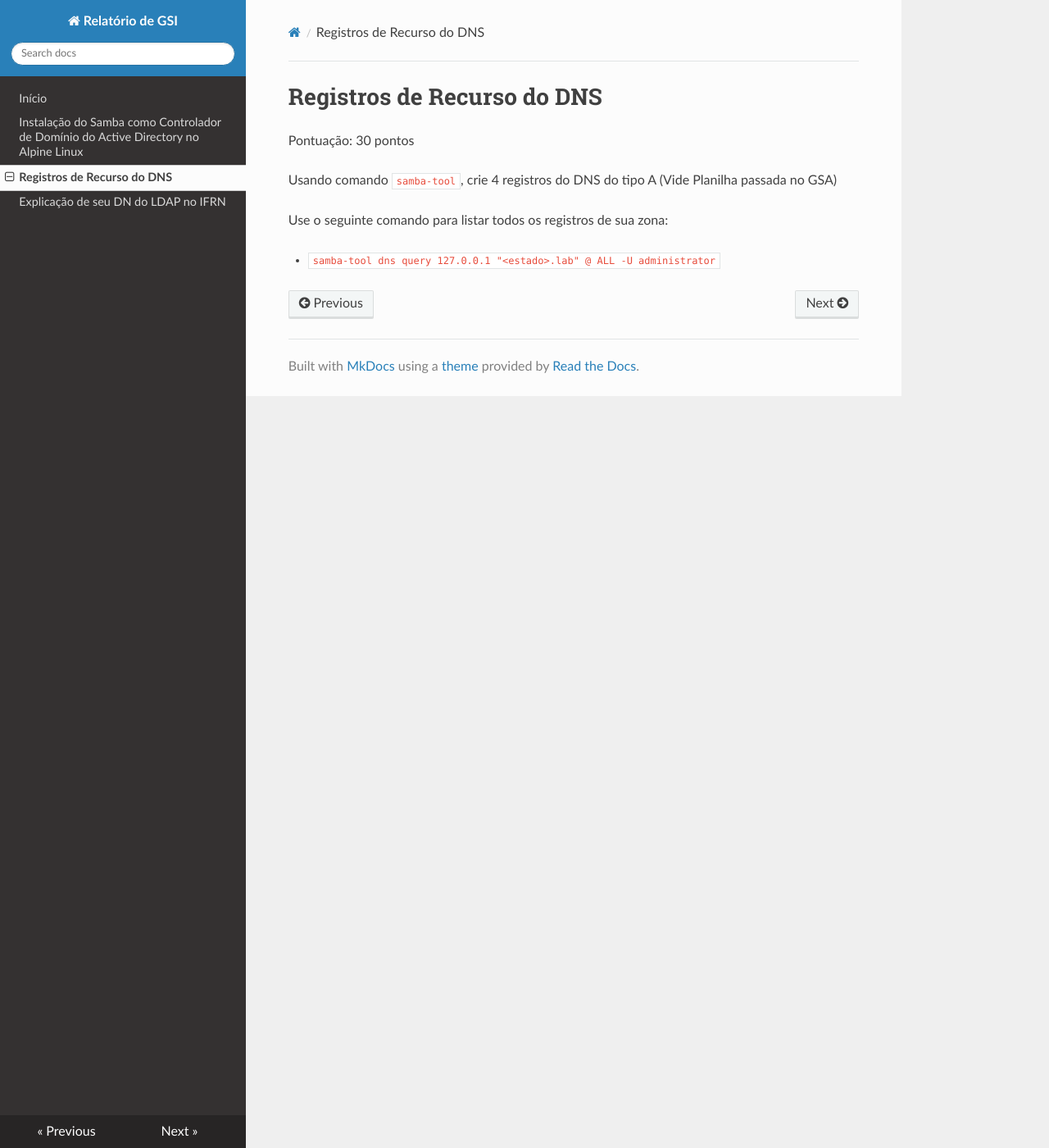
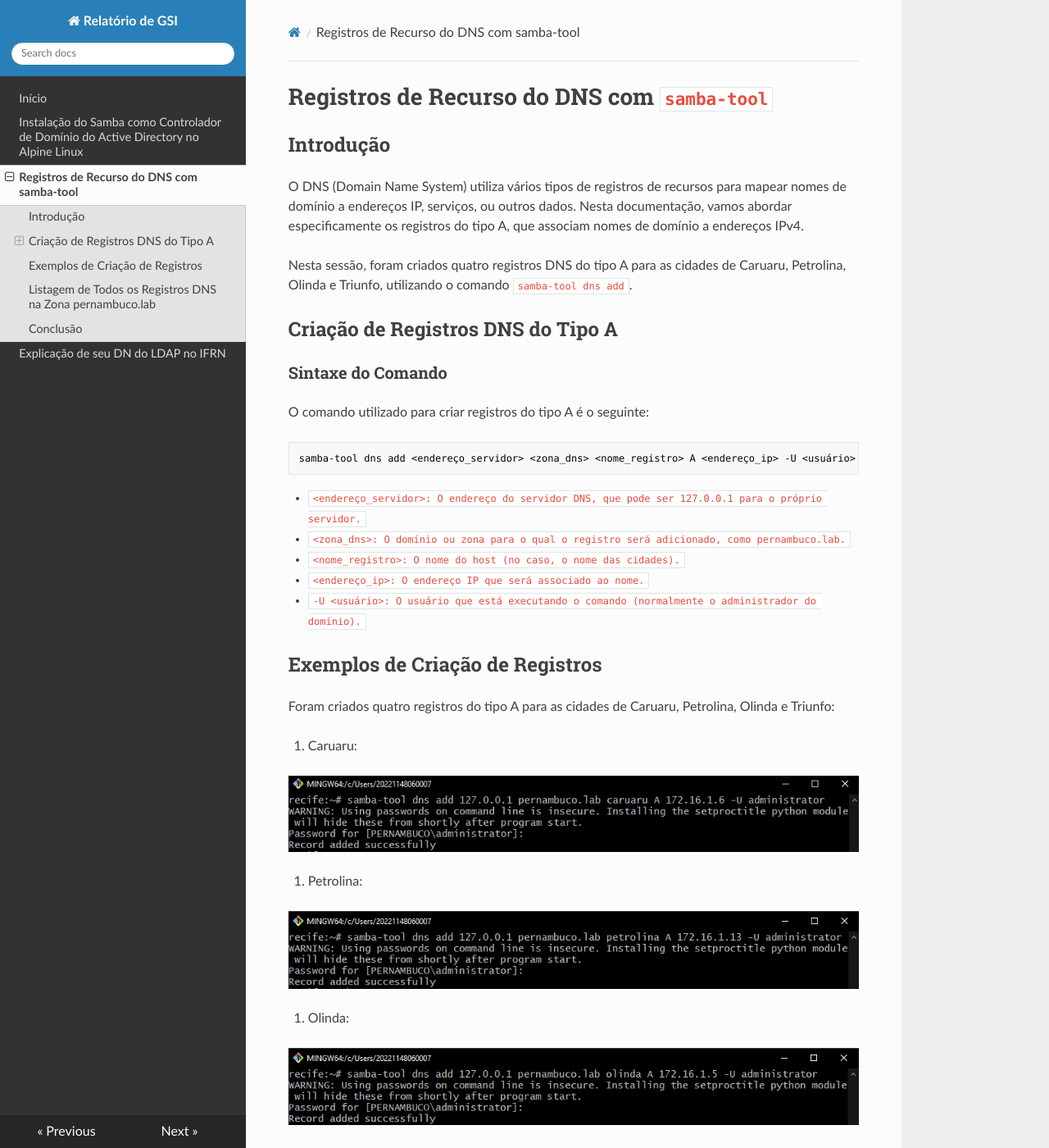
Before and after one commit to iKelvinDev/gsi-rel, an MkDocs documentation site: the page built from docs/dns/registros-a.md, in a window 1280 px wide and 1400 px high. Shown: the whole window at 82% size. Built offline with MkDocs 1.6.1, drawn with Linux system fonts in a browser that asks for light colours; nearby versions of some CDN libraries; some of the changed text lies outside the part shown.

Commit message:
docs: Adicionando guia para criação de registro de recursos do dns com samba

````diff
--- a/docs/dns/registros-a.md
+++ b/docs/dns/registros-a.md
@@ -1,10 +1,62 @@
-# Registros de Recurso do DNS
+# Registros de Recurso do DNS com `samba-tool`
 
-Pontuação: 30 pontos
+## Introdução
 
-Usando comando `samba-tool`, crie 4 registros do DNS do tipo A (Vide Planilha passada no GSA)
+O DNS (Domain Name System) utiliza vários tipos de registros de recursos para mapear nomes de domínio a endereços IP, serviços, ou outros dados. Nesta documentação, vamos abordar especificamente os registros do tipo A, que associam nomes de domínio a endereços IPv4.
 
+Nesta sessão, foram criados quatro registros DNS do tipo A para as cidades de Caruaru, Petrolina, Olinda e Triunfo, utilizando o comando `samba-tool dns add`.
 
-Use o seguinte comando para listar todos os registros de sua zona:
+## Criação de Registros DNS do Tipo A
 
-- `samba-tool dns query 127.0.0.1 "<estado>.lab" @ ALL -U administrator`
+### Sintaxe do Comando
+
+O comando utilizado para criar registros do tipo A é o seguinte:
+
+```ini
+samba-tool dns add <endereço_servidor> <zona_dns> <nome_registro> A <endereço_ip> -U <usuário>
+```
+
+- `<endereço_servidor>: O endereço do servidor DNS, que pode ser 127.0.0.1 para o próprio servidor.`
+- `<zona_dns>: O domínio ou zona para o qual o registro será adicionado, como pernambuco.lab.`
+- `<nome_registro>: O nome do host (no caso, o nome das cidades).`
+- `<endereço_ip>: O endereço IP que será associado ao nome.`
+- `-U <usuário>: O usuário que está executando o comando (normalmente o administrador do domínio).`
+
+## Exemplos de Criação de Registros
+
+Foram criados quatro registros do tipo A para as cidades de Caruaru, Petrolina, Olinda e Triunfo:
+
+1. Caruaru:
+
+![dns-add-caruaru](dns-record-caruaru.png)
+
+2. Petrolina:
+
+![dns-add-petrolina](dns-record-petrolina.png)
+
+3. Olinda:
+
+![dns-add-olinda](dns-record-olinda.png)
+
+4. Triunfo:
+
+![dns-add-triunfo](dns-record-triunfo.png)
+
+Esses comandos criaram os registros DNS que mapeiam os nomes das cidades para o endereço `IP 172.16.1.{pc}.`
+
+## Listagem de Todos os Registros DNS na Zona pernambuco.lab
+
+Após a criação dos registros, foi utilizada a seguinte sintaxe para listar todos os registros DNS existentes na zona `pernambuco.lab:`
+
+```ini
+samba-tool dns query 127.0.0.1 pernambuco.lab @ ALL -U administrator
+```
+
+Este comando lista todos os registros de todas as classes e tipos na zona DNS especificada, no caso `pernambuco.lab.`
+
+A captura de tela abaixo exibe a listagem de todos os registros DNS na zona pernambuco.lab:
+
+![registros-dns-zona-pernambuco](registros-dns-zona-pernambuco.png)
+
+## Conclusão
+A criação e gestão de registros de DNS utilizando o `samba-tool` é um processo simples e direto. Esta documentação cobriu a criação de registros do tipo A para quatro cidades e a verificação desses registros com uma consulta completa à zona DNS. As capturas de tela fornecem uma evidência visual do processo realizado.
````
Also changed, not shown: docs/dns/dns-record-caruaru.png (added), docs/dns/dns-record-olinda.png (added), docs/dns/dns-record-petrolina.png (added), docs/dns/dns-record-triunfo.png (added), docs/dns/registros-dns-zona-pernambuco.png (added).
